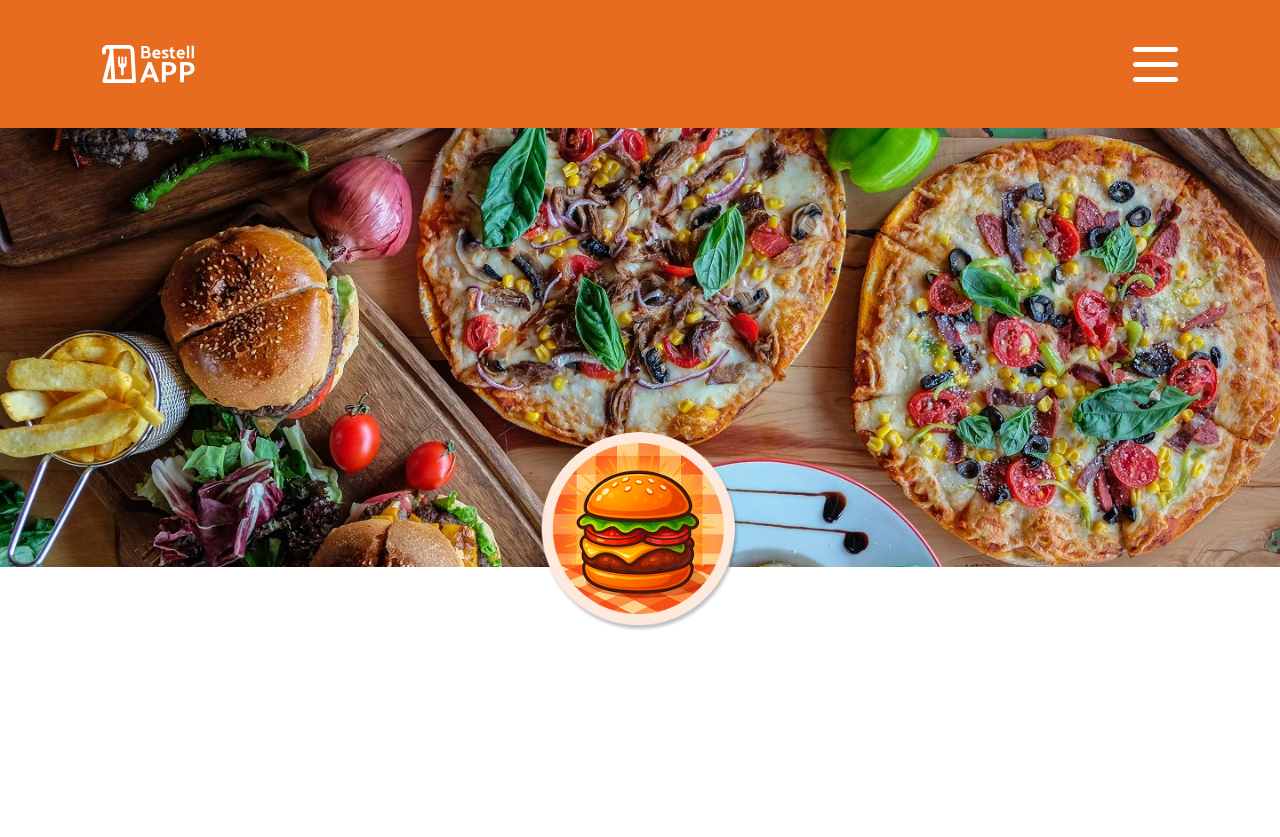
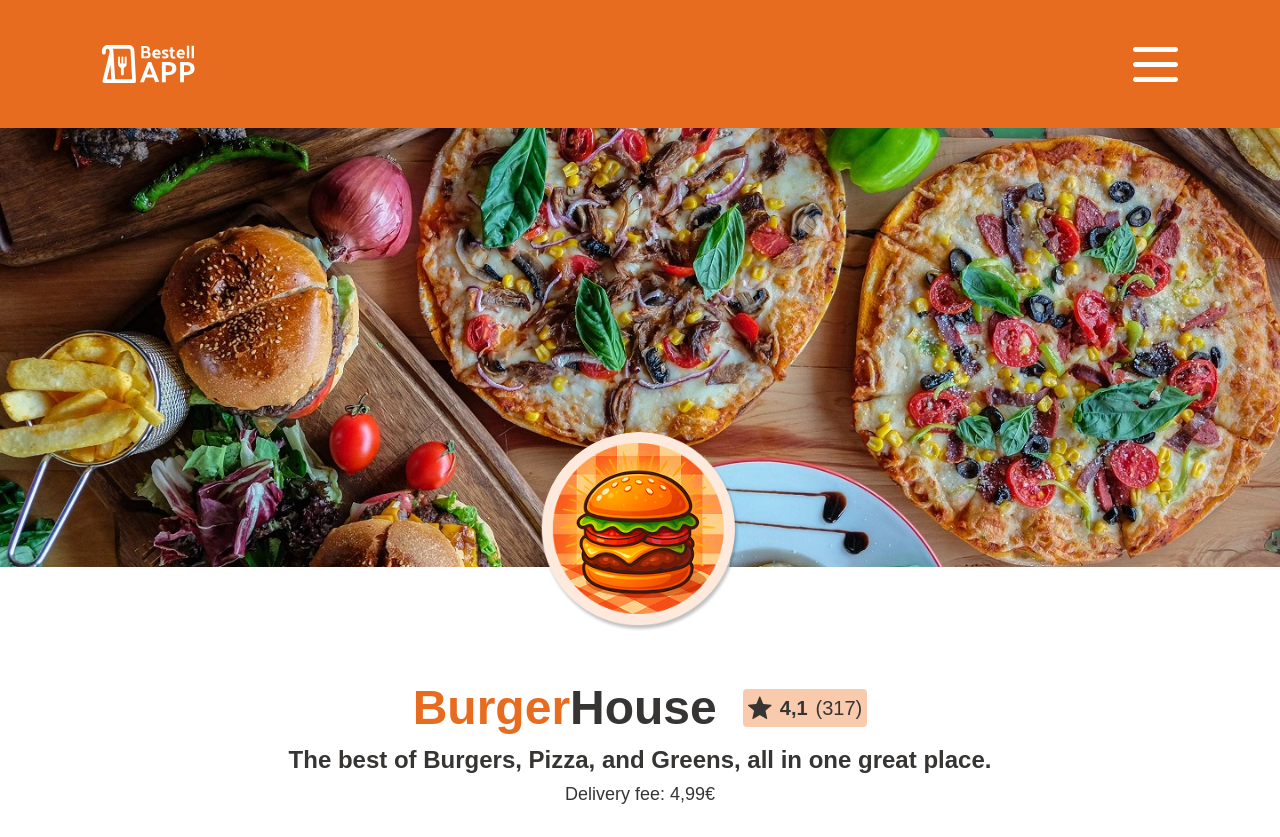
Before and after one commit to berk-dev385/BestellApp, a plain HTML site: page index.html in a window 1280 px wide. Before the commit the page ends 800 px from the top, so only its background shows below. Drawn offline with Linux system fonts and the light colour scheme; a web font is replaced by a local one.

Commit message:
feat: add restaurant information and typography

```diff
--- a/index.html
+++ b/index.html
@@ -6,6 +6,16 @@
     <title>BurgerHouse</title>
 
     <link rel="icon" href="favicon.png" type="image/png" />
+
+    <link rel="preconnect" href="https://fonts.googleapis.com" />
+    <!-- Bereitet die Verbindung zum Google-Fonts-Stylesheet vor. -->
+    <link rel="preconnect" href="https://fonts.gstatic.com" crossorigin />
+    <!-- Bereitet die Verbindung zum Server mit den eigentlichen Schriftdateien vor. -->
+    <link
+      href="https://fonts.googleapis.com/css2?family=Palanquin:wght@400;500;600;700&family=Palanquin+Dark:wght@400;700&display=swap"
+      rel="stylesheet"
+    />
+    <!-- Bindet beide Schriftfamilien mit den benötigten Schriftstärken ein. -->
 
     <link rel="stylesheet" href="vendor/bootstrap/bootstrap.min.css" />
     <link rel="stylesheet" href="styles/style.css" />
@@ -53,6 +63,47 @@
           <!-- Bindet das Restaurantlogo ein. -->
         </div>
         <!-- Beendet den gemeinsamen Bildcontainer. -->
+
+        <div class="restaurant-details text-center">
+          <!-- Fasst sämtliche Restaurantinformationen zusammen und zentriert den Text. -->
+
+          <div
+            class="restaurant-name-row d-flex align-items-center justify-content-center"
+          >
+            <!-- Ordnet Restaurantname und Bewertung nebeneinander und mittig an. -->
+
+            <h1><span>Burger</span>House</h1>
+            <!-- Definiert die wichtigste inhaltliche Überschrift unserer Webseite. -->
+            <!-- Der Span trennt "Burger" farblich von House innerhalb derselben Überschrift. -->
+
+            <span class="rating d-inline-flex align-items-center">
+              <!-- Gruppiert den Stern und die Bewertungszahlen in einem Flex-Container. -->
+
+              <img
+                src="assets/icons/star.svg"
+                alt="Rating"
+                width="24"
+                height="24"
+              />
+              <!-- Bindet den Bewertungsstern mit einer Größe von 24 mal 24 Pixeln ein. -->
+
+              <strong>4,1</strong>
+              <!-- Hebt die durchschnittliche Bewertung inhaltlich hervor. -->
+
+              <span>(317)</span>
+              <!-- Zeigt die Anzahl der abgegebenen Bewertungen an. -->
+            </span>
+            <!-- Beendet die gemeinsame Bewertungsgruppe. -->
+          </div>
+          <!-- Beendet die Zeile mit dem Restaurantnamen und der Bewertung. -->
+
+          <p>The best of Burgers, Pizza, and Greens, all in one great place.</p>
+          <!-- Beschreibt das kulinarische Angebot des Restaurants. -->
+
+          <p class="delivery-info">Delivery fee: 4,99€</p>
+          <!-- Informiert über die festgelegte Liefergebühr. -->
+        </div>
+        <!-- Beendet den gesamten Informationsbereich des Restaurants. -->
       </section>
       <!-- HERO_END -->
     </div>
--- a/styles/responsive.css
+++ b/styles/responsive.css
@@ -29,4 +29,20 @@
     height: 120px; /* Reduziert die Gesamthöhe des Logos auf 120 Pixel. */
     bottom: -60px; /* Positioniert die untere Hälfte des Logos außerhalb des Bildcontainers. */
   } /* Beendet die mobile Logogestaltung. */
+
+  .restaurant-name-row {
+    /* Passt die Anordnung von Restaurantname und Bewertung an. */
+    flex-direction: column-reverse; /* Platziert die Bewertung oberhalb des Titels. */
+    gap: 8px; /* Reduziert den Abstand zwischen beiden Elementen. */
+  }
+
+  .restaurant-name-row h1 {
+    /* Passt die Überschrift für kleinere Bildschirme an. */
+    font-size: 40px; /* Reduziert die Schriftgröße von 48 auf 40 Pixel. */
+  }
+
+  .restaurant-details p {
+    /* Passt die Absätze der Restaurantinformationen an. */
+    font-size: 22px; /* Reduziert die allgemeine Absatzgröße von 24 auf 22 Pixel. */
+  }
 } /* Beendet die Media Query und alle darin enthaltenen mobilen CSS-Regeln. */
--- a/styles/style.css
+++ b/styles/style.css
@@ -82,3 +82,53 @@ a:focus-visible {
   object-fit: cover; /* Füllt die verfügbare Bildfläche proportional aus. */
   border-radius: 50%; /* Formt das Logo zu einem Kreis. */
 } /* Beendet die Gestaltung des Restaurantlogos. */
+
+.restaurant-details {
+  /* Gestaltet den gesamten Bereich der Restaurantinformationen. */
+  max-width: 872px; /* Begrenzt die maximale Breite des Informationsbereichs. */
+  margin: 0 auto; /* Zentriert den Bereich horizontal innerhalb seines Elternelements. */
+  padding: 0 16px; /* Schafft links und rechts jeweils 16 Pixel Innenabstand. */
+} /* Beendet die Gestaltung des Informationsbereichs. */
+
+.restaurant-name-row {
+  /* Gestaltet den gemeinsamen Container von Restaurantname und Bewertung. */
+  gap: 26px; /* Erzeugt einen Abstand von 26 Pixeln zwischen den Flexelementen. */
+  flex-wrap: wrap; /* Erlaubt den Elementen bei Platzmangel einen Zeilenumbruch. */
+} /* Beendet die Gestaltung der Namenszeile. */
+
+.restaurant-name-row h1 {
+  /* Wählt die Hauptüberschrift innerhalb der Namenszeile aus. */
+  margin: 0; /* Entfernt die standardmäßigen Außenabstände der Überschrift. */
+  font-family:
+    "Palanquin Dark", sans-serif; /* Verwendet die gewünschte Figma-Schrift mit einer Ersatzschrift. */
+  font-size: 48px; /* Legt die Schriftgröße des Restaurantnamens fest. */
+  font-weight: 700; /* Stellt den Restaurantnamen fett dar. */
+} /* Beendet die Gestaltung der Hauptüberschrift. */
+
+.restaurant-name-row h1 span {
+  color: var(--orange); /* Färbt ausschließlich den Wortteil Burger orange. */
+}
+
+.rating {
+  /* Gestaltet die gemeinsame Bewertungsgruppe. */
+  gap: 8px; /* Schafft Abstand zwischen Stern, Bewertung und Bewertungsanzahl. */
+  font-size: 20px; /* Legt die Schriftgröße der Bewertung fest. */
+  white-space: nowrap; /* Verhindert gewöhnliche Textumbrüche innerhalb der Bewertung. */
+  background-color: #facaac; /* Erzeugt den hellorangenen Bewertungshintergrund. */
+  padding: 4px 5px; /* Erzeugt einen Innenabstand zum Rand. */
+  border-radius: 4px; /* Rundet die Ecken des Hintergrundes leicht ab. */
+} /* Beendet die Gestaltung der Bewertungsgruppe. */
+
+.restaurant-details p {
+  /* Wählt alle Textabsätze innerhalb der Restaurantinformationen aus. */
+  margin: 8px 0 0; /* Erzeugt ausschließlich oberhalb des Absatzes 8 Pixel Außenabstand. */
+  font-size: 24px; /* Legt die allgemeine Schriftgröße der Absätze fest. */
+  font-weight: 700; /* Stellt die Absätze zunächst fett dar. */
+  line-height: 1.25; /* Setzt die Zeilenhöhe auf das 1,25-Fache der Schriftgröße. */
+} /* Beendet die allgemeine Absatzgestaltung. */
+
+.restaurant-details .delivery-info {
+  /* Wählt gezielt den Lieferhinweis innerhalb der Restaurantinformationen aus. */
+  font-size: 18px; /* Verkleinert den Lieferhinweis gegenüber der Restaurantbeschreibung. */
+  font-weight: 400; /* Stellt den Lieferhinweis in normaler Schriftstärke dar. */
+} /* Beendet die individuelle Gestaltung des Lieferhinweises. */
```
Also changed, not shown: assets/icons/star.svg (added).
